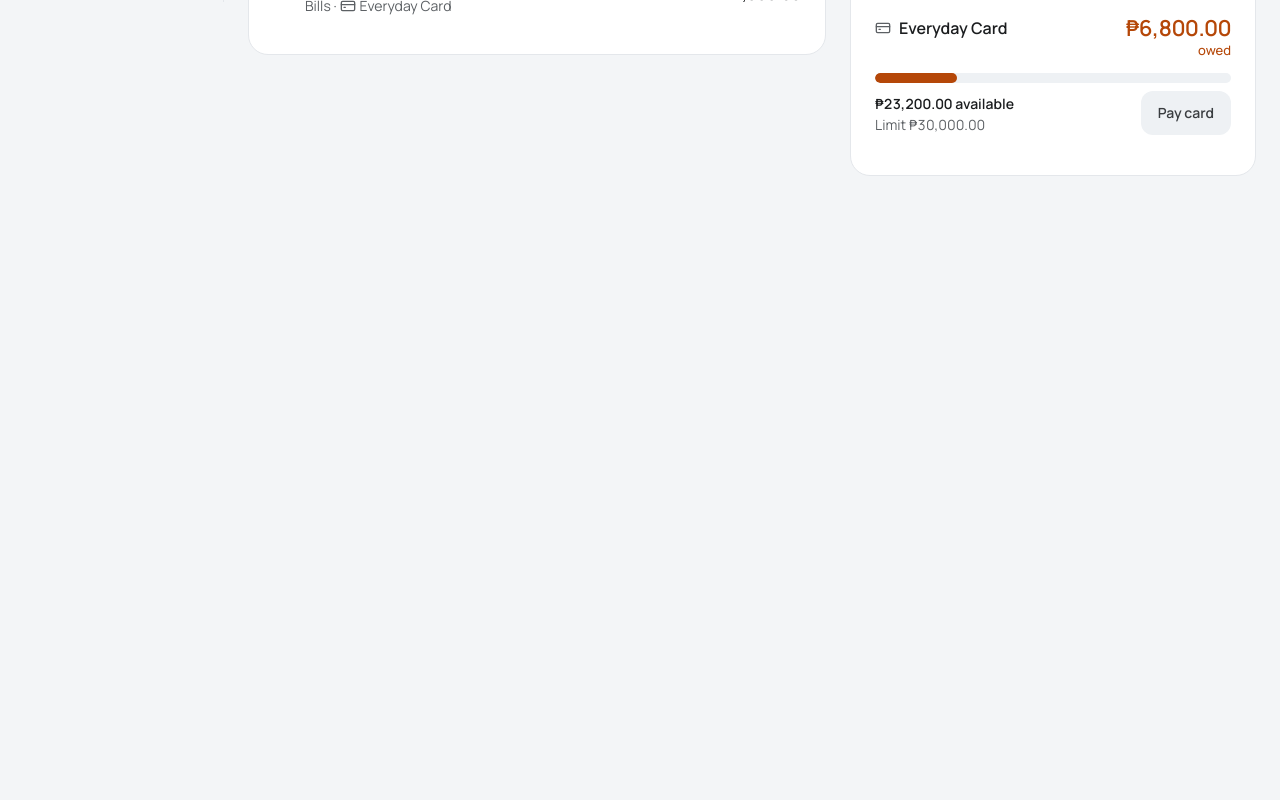
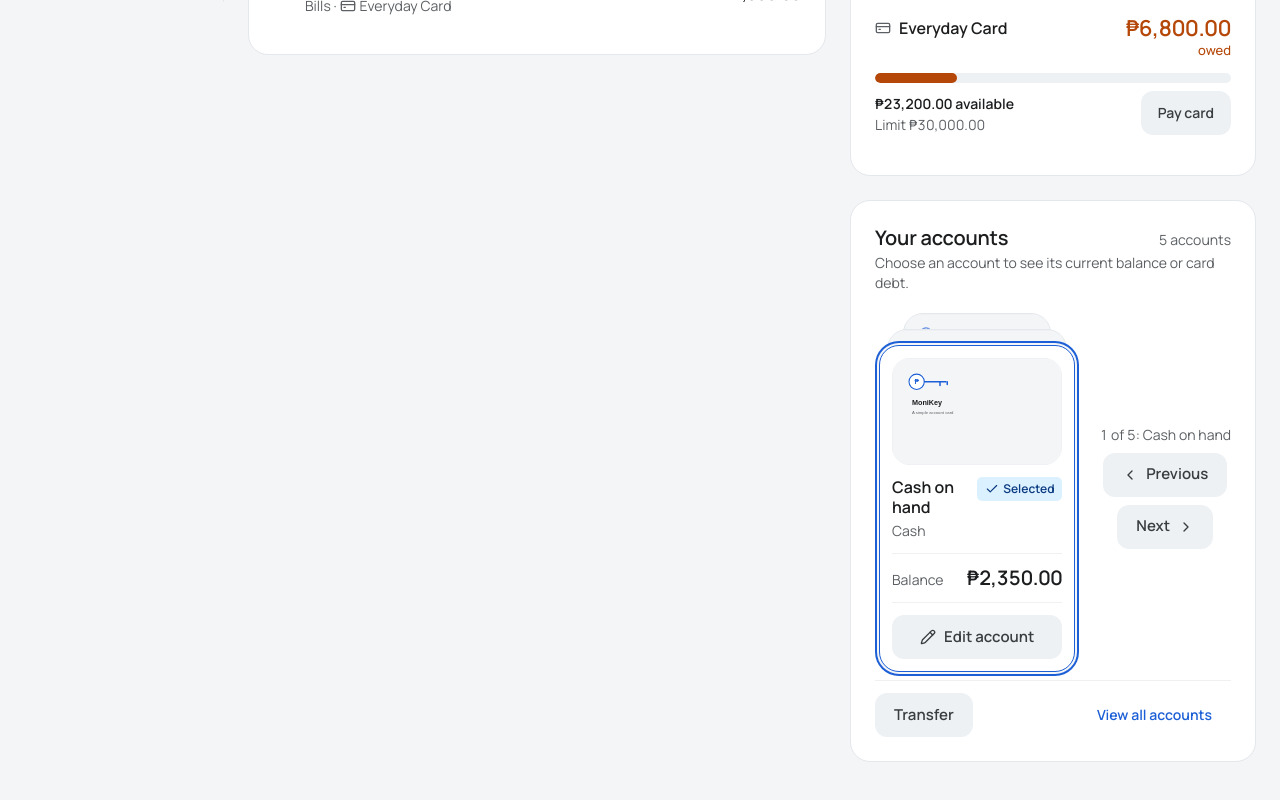
Before and after one commit to Jeysibn/monikey, a React (Vite) app in the folder frontend/: page / in a window 1280 px wide. Shown: the part 798-1598 px from the top of the page. Before the commit the page ends 1022 px from the top, so only its background shows below. Built offline with nearby package versions, Linux system fonts and the light colour scheme.

Commit message:
feat(overview): add wallet account stack

```diff
--- a/frontend/src/App.tsx
+++ b/frontend/src/App.tsx
@@ -294,6 +294,10 @@ function App() {
             onAdd={openAdd}
             onAddAccount={() => openAddAccount()}
             onPayCard={openPay}
+            onEditAccount={editAccount}
+            onTransfer={openTransfer}
+            onOpenAccounts={() => setView('accounts')}
+            walletPreferences={walletPreferences}
             onOpenActivity={(m) => {
               setMonth(m)
               setView('activity')
--- a/frontend/src/components/wallet/WalletCard.tsx
+++ b/frontend/src/components/wallet/WalletCard.tsx
@@ -19,12 +19,14 @@ export function WalletCard({
   onSelect,
   onEdit,
   onPayCard,
+  className = '',
 }: {
   item: WalletCardVM
   selected: boolean
   onSelect: (accountId: number) => void
   onEdit: (accountId: number, from: HTMLElement) => void
   onPayCard: (cardId: number) => void
+  className?: string
 }) {
   const [imageSrc, setImageSrc] = useState<string | null>(item.artUrl)
   const [fallbackNote, setFallbackNote] = useState('')
@@ -54,7 +56,7 @@ export function WalletCard({
       : ''
 
   return (
-    <li className="min-w-0">
+    <li className={`min-w-0 ${className}`}>
       <article className={`h-full overflow-hidden rounded-card border bg-card p-3 transition-colors duration-150 motion-reduce:transition-none ${selected ? 'border-primary ring-2 ring-primary ring-offset-2 ring-offset-background' : 'border-border'}`}>
         <button
           type="button"
--- /dev/null
+++ b/frontend/src/components/wallet/WalletStack.tsx
@@ -0,0 +1,133 @@
+import { ChevronLeft, ChevronRight } from 'lucide-react'
+import { useState } from 'react'
+
+import { ErrorBlock } from '@/components/ErrorBlock'
+import { Button } from '@/components/ui/button'
+import { Card, CardDescription, CardTitle } from '@/components/ui/card'
+import { WalletCard } from '@/components/wallet/WalletCard'
+import { buildWalletGalleryModel } from '@/wallet/walletModel'
+import type { WalletPreferencesV1 } from '@/wallet/walletPreferences'
+import type { Resource } from '@/useResource'
+import type { AccountsSnapshot } from '@/types'
+
+function SkeletonCard() {
+  return (
+    <div aria-hidden="true" className="grid gap-3">
+      <span className="block aspect-[1.586/1] rounded-card bg-secondary" />
+      <span className="block h-5 w-40 rounded-chip bg-secondary" />
+      <span className="block h-6 w-32 rounded-chip bg-secondary" />
+    </div>
+  )
+}
+
+export function WalletStack({
+  accounts,
+  preferences,
+  onEditAccount,
+  onPayCard,
+  onTransfer,
+  onOpenAccounts,
+}: {
+  accounts: Resource<AccountsSnapshot>
+  preferences: WalletPreferencesV1
+  onEditAccount: (accountId: number, from: HTMLElement) => void
+  onPayCard: (cardId: number) => void
+  onTransfer: () => void
+  onOpenAccounts: () => void
+}) {
+  const [selectedAccountId, setSelectedAccountId] = useState<number | null>(null)
+  const snapshot = accounts.data
+  const wallet = snapshot ? buildWalletGalleryModel(snapshot, preferences) : null
+  const items = wallet ? [...wallet.liquid, ...wallet.cards] : []
+
+  if (snapshot && items.length === 0 && !accounts.error) return null
+
+  const selectedIndex = Math.max(0, items.findIndex((item) => item.accountId === selectedAccountId))
+  const selected = items[selectedIndex]
+  const selectIndex = (index: number) => {
+    const item = items[(index + items.length) % items.length]
+    if (item) setSelectedAccountId(item.accountId)
+  }
+  const adjacentItems = items.length > 1
+    ? [items[(selectedIndex + items.length - 1) % items.length], items[(selectedIndex + 1) % items.length]]
+    : []
+
+  return (
+    <Card role="region" aria-labelledby="wallet-stack-title" className="min-w-0">
+      <div className="flex flex-wrap items-baseline justify-between gap-x-3 gap-y-1">
+        <CardTitle id="wallet-stack-title">Your accounts</CardTitle>
+        {snapshot && !accounts.error && <span className="text-sm text-muted-foreground">{items.length} {items.length === 1 ? 'account' : 'accounts'}</span>}
+      </div>
+      <CardDescription>Choose an account to see its current balance or card debt.</CardDescription>
+
+      {accounts.error ? (
+        <ErrorBlock what="your accounts" updatedAt={accounts.updatedAt} onRetry={accounts.retry} focusAfter="#wallet-stack-title" className="mt-3" />
+      ) : !snapshot ? (
+        <div className="mt-3" aria-hidden="true"><SkeletonCard /></div>
+      ) : (
+        <>
+          <ul className="mt-3 flex snap-x snap-mandatory gap-4 overflow-x-auto scroll-px-1 px-1 pb-3 md:hidden">
+            {items.map((item) => (
+              <WalletCard
+                key={`${item.accountId}:${item.artworkId}`}
+                item={item}
+                selected={(selected?.accountId ?? items[0]?.accountId) === item.accountId}
+                onSelect={setSelectedAccountId}
+                onEdit={onEditAccount}
+                onPayCard={onPayCard}
+                className="w-[86%] max-w-sm shrink-0 snap-center"
+              />
+            ))}
+          </ul>
+
+          {selected && (
+            <div className="hidden min-w-0 items-center gap-5 md:grid md:grid-cols-1 xl:grid-cols-[minmax(0,1fr)_auto]">
+              <ul className="relative mx-auto mt-3 grid w-full max-w-sm grid-cols-1 list-none px-1 pt-8">
+                {adjacentItems.map((item, index) => (
+                  <li
+                    key={`preview:${item.accountId}:${index}`}
+                    aria-hidden="true"
+                    className={`absolute aspect-[1.586/1] overflow-hidden rounded-card border border-border bg-background ${index === 0 ? 'inset-x-7 top-0 z-0' : 'inset-x-3 top-4 z-10'}`}
+                  >
+                    <img src={item.artUrl} alt="" onError={(event) => { event.currentTarget.hidden = true }} className="size-full object-contain" />
+                  </li>
+                ))}
+                <WalletCard
+                  key={`${selected.accountId}:${selected.artworkId}:selected`}
+                  item={selected}
+                  selected
+                  onSelect={setSelectedAccountId}
+                  onEdit={onEditAccount}
+                  onPayCard={onPayCard}
+                  className="relative z-20"
+                />
+              </ul>
+              {items.length > 1 && (
+                <div className="grid justify-items-center gap-2">
+                  <p aria-live="polite" className="max-w-40 text-center text-sm text-muted-foreground">
+                    {selectedIndex + 1} of {items.length}: {selected.accountName}
+                  </p>
+                  <Button type="button" variant="secondary" onClick={() => selectIndex(selectedIndex - 1)}>
+                    <ChevronLeft aria-hidden="true" className="size-4" />
+                    Previous
+                  </Button>
+                  <Button type="button" variant="secondary" onClick={() => selectIndex(selectedIndex + 1)}>
+                    Next
+                    <ChevronRight aria-hidden="true" className="size-4" />
+                  </Button>
+                </div>
+              )}
+            </div>
+          )}
+
+          <div className="mt-2 flex flex-wrap items-center justify-between gap-2 border-t border-rule pt-3">
+            {selected?.accountType !== 'credit_card' && selected && (
+              <Button type="button" variant="secondary" onClick={onTransfer}>Transfer</Button>
+            )}
+            <Button type="button" variant="link" className="ml-auto" onClick={onOpenAccounts}>View all accounts</Button>
+          </div>
+        </>
+      )}
+    </Card>
+  )
+}
--- a/frontend/src/views/OverviewView.tsx
+++ b/frontend/src/views/OverviewView.tsx
@@ -8,6 +8,7 @@ import { MoneyText } from '@/components/MoneyText'
 import { MonthSelect } from '@/components/MonthSelect'
 import { PageHeader } from '@/components/PageHeader'
 import { TransactionItem } from '@/components/TransactionItem'
+import { WalletStack } from '@/components/wallet/WalletStack'
 import { addBlocked, addLabel } from '@/components/addState'
 import { Button } from '@/components/ui/button'
 import { Card, CardDescription, CardHeader, CardTitle } from '@/components/ui/card'
@@ -16,6 +17,7 @@ import { formatPeso } from '@/lib/money'
 import { useDelayedFlag } from '@/useDelayedFlag'
 import type { Resource } from '@/useResource'
 import type { AccountsSnapshot, ActivityItem, ActivityPage, AddState, FinancialSummary } from '@/types'
+import type { WalletPreferencesV1 } from '@/wallet/walletPreferences'
 
 /*
  * Overview (docs/design/UI_UX_SPEC.md section 4). Question it answers: "After what I owe, how much do I
@@ -45,6 +47,10 @@ export function OverviewView({
   onAdd,
   onAddAccount,
   onPayCard,
+  onEditAccount,
+  onTransfer,
+  onOpenAccounts,
+  walletPreferences,
   onOpenActivity,
 }: {
   today: string
@@ -58,6 +64,10 @@ export function OverviewView({
   onAdd: () => void
   onAddAccount: () => void
   onPayCard: (cardId: number) => void
+  onEditAccount: (accountId: number, from: HTMLElement) => void
+  onTransfer: () => void
+  onOpenAccounts: () => void
+  walletPreferences: WalletPreferencesV1
   onOpenActivity: (month: string) => void
 }) {
   const summary = summaryRes.data ?? NO_SUMMARY
@@ -292,6 +302,15 @@ export function OverviewView({
               </div>
             )}
           </Card>
+
+          <WalletStack
+            accounts={accountsRes}
+            preferences={walletPreferences}
+            onEditAccount={onEditAccount}
+            onPayCard={onPayCard}
+            onTransfer={onTransfer}
+            onOpenAccounts={onOpenAccounts}
+          />
         </div>
       </div>
     </div>
```
Also changed, not shown: frontend/scripts/verify-overview.cjs (+32 -4 lines).
